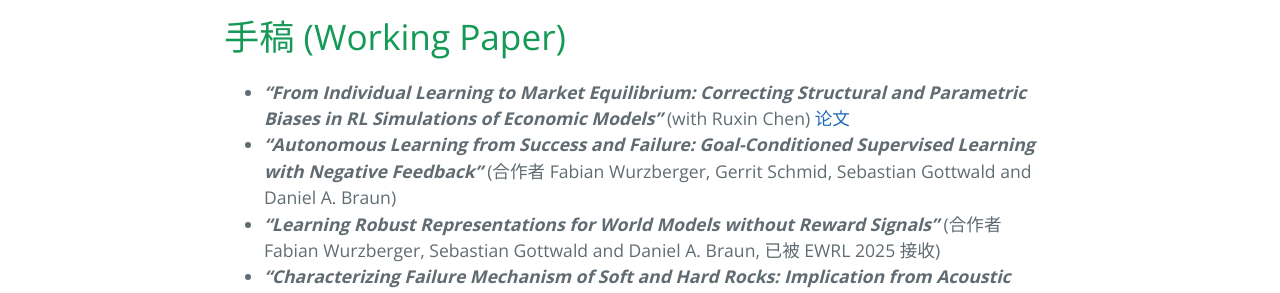
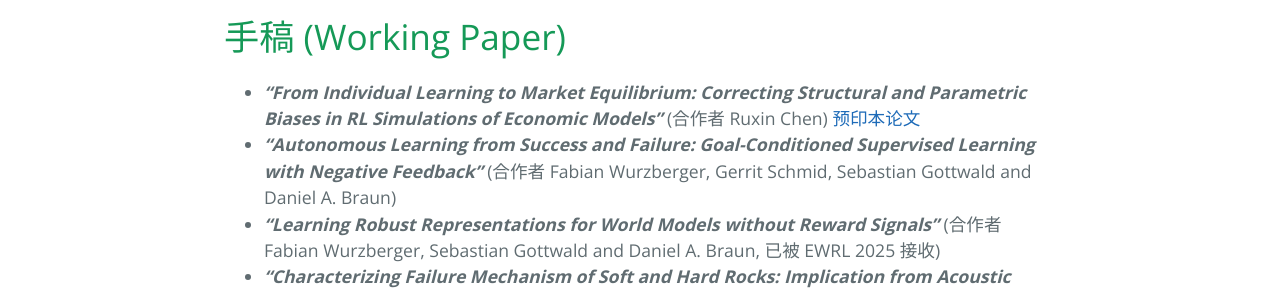
Before and after one commit to greablezzq/greablezzq.github.io, a Jekyll site: the page built from chinese.md, in a window 1280 px wide. Shown: the part 1594-1887 px from the top of the page. Built offline with Jekyll 4.4.1, drawn with Linux system fonts in a browser that asks for light colours.

Commit message:
Update chinese.md

```diff
--- a/chinese.md
+++ b/chinese.md
@@ -31,7 +31,7 @@
  - ***"Temporal goal abstraction for goal-conditioned reinforcement learning"*** (Poster), Fabian Wurzberger, **Zeqiang Zhang**, Gerrit Schmid, Sebastian Gottwald and Daniel Braun, FRoBio: Freiburg Robotics and Biology Conference, Freiburg, Germany, 2023 [链接](https://frobio.wordpress.com/temporal-goal-abstraction-for-goal-conditioned-reinforcement-learning/)
 
 # 手稿 (Working Paper)
- - ***"From Individual Learning to Market Equilibrium: Correcting Structural and Parametric Biases in RL Simulations of Economic Models"*** (with Ruxin Chen) [论文](https://arxiv.org/pdf/2507.18229)
+ - ***"From Individual Learning to Market Equilibrium: Correcting Structural and Parametric Biases in RL Simulations of Economic Models"*** (合作者 Ruxin Chen) [预印本论文](https://arxiv.org/pdf/2507.18229)
  - ***"Autonomous Learning from Success and Failure: Goal-Conditioned Supervised Learning with Negative Feedback"*** (合作者 Fabian Wurzberger, Gerrit Schmid, Sebastian Gottwald and Daniel A. Braun)
  - ***"Learning Robust Representations for  World Models without Reward Signals"*** (合作者 Fabian Wurzberger, Sebastian Gottwald and Daniel A. Braun, 已被 EWRL 2025 接收)
  - ***"Characterizing Failure Mechanism of Soft and Hard Rocks: Implication from Acoustic Emission and Machine Learning"*** (合作者 Zhuang Li, Nuwen Xu, Feng Gao and Biao Li)
```
